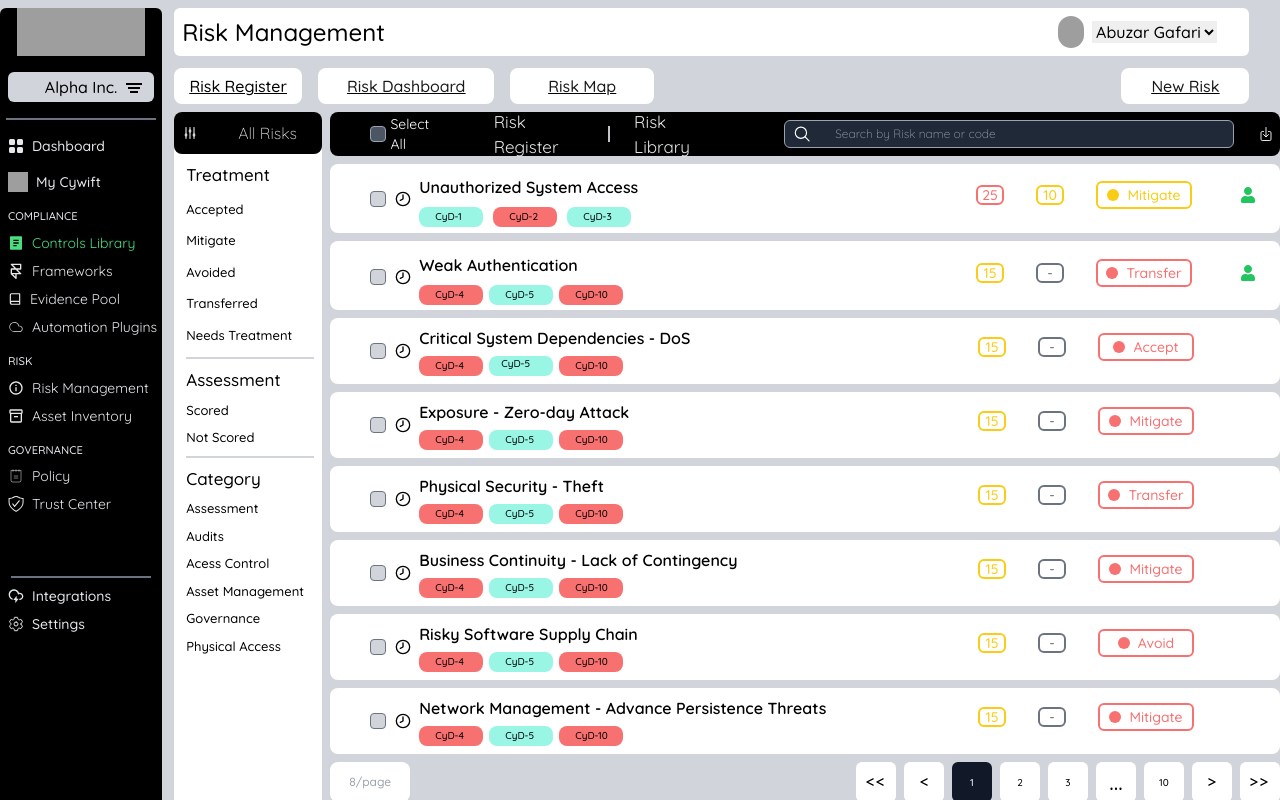
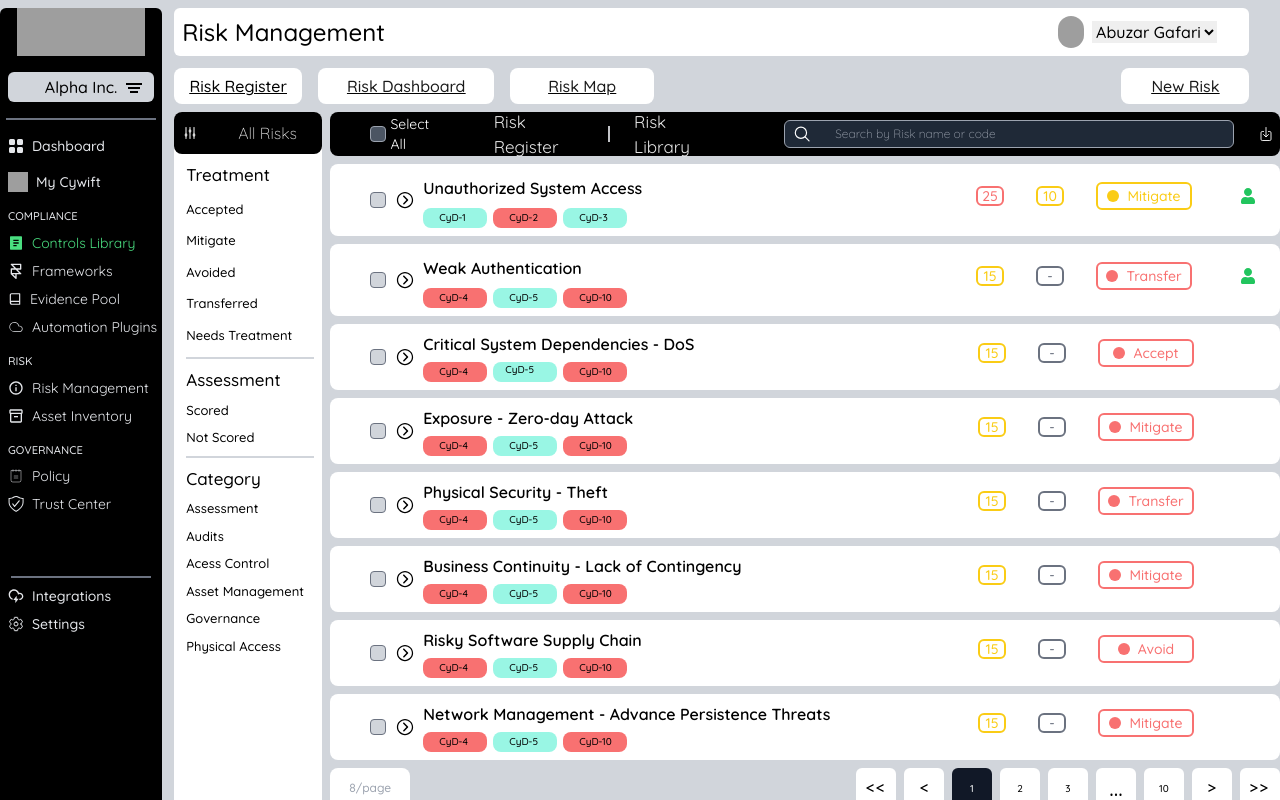
Before and after one commit to Ali-Hasan3312/cywift, a React (Vite) app: page / in a window 1280 px wide. Built offline with nearby package versions, Linux system fonts and the light colour scheme; grey boxes are pictures that could not be loaded.

Commit message:
add dropdowns in risk register

```diff
--- /dev/null
+++ b/src/components/DropDowns.tsx
@@ -0,0 +1,34 @@
+import { FaAngleRight  } from "react-icons/fa6";
+
+const DropDowns = () => {
+  return (
+    <div className=' h-full w-[90%] pb-4 pt-2 mx-auto mt-2 bg-gray-300 rounded-lg flex flex-col'>
+        <div className="flex items-center gap-6 cursor-pointer font-bold pl-2 h-8 w-[95%] rounded-lg text-lg mx-auto bg-white mt-2">
+        <FaAngleRight className=" text-[12px]"  />
+         <h1>Control Information</h1>
+        </div>
+        <div className="flex items-center gap-6 cursor-pointer font-bold pl-2 h-8 w-[95%] rounded-lg text-lg mx-auto bg-white mt-2">
+
+        <FaAngleRight className=" text-[12px]" />
+         <h1>Control Owners</h1>
+        </div>
+                <div className="flex items-center gap-6 cursor-pointer font-bold pl-2 h-8 w-[95%] rounded-lg text-lg mx-auto bg-white mt-2">
+
+        <FaAngleRight className=" text-[12px]" />
+         <h1>Control Requirement Mapping</h1>
+        </div>
+                <div className="flex items-center gap-6 cursor-pointer font-bold pl-2 h-8 w-[95%] rounded-lg text-lg mx-auto bg-white mt-2">
+
+        <FaAngleRight className=" text-[12px]" />
+         <h1>Automation Plugins</h1>
+        </div>
+                <div className="flex items-center gap-6 cursor-pointer font-bold pl-2 h-8 w-[95%] rounded-lg text-lg mx-auto bg-white mt-2">
+
+        <FaAngleRight className=" text-[12px]" />
+         <h1>Controls Evidence</h1>
+        </div>
+    </div>
+  )
+}
+
+export default DropDowns
--- a/src/components/RiskRegister.tsx
+++ b/src/components/RiskRegister.tsx
@@ -1,17 +1,30 @@
-import { useCallback, useState } from "react";
+import { useCallback, useEffect, useState } from "react";
 import { FaUser } from "react-icons/fa";
 import { FaGreaterThan, FaLessThan } from "react-icons/fa6";
 import { HiOutlineAdjustmentsVertical } from "react-icons/hi2";
 import { IoDownloadOutline, IoSearchOutline } from "react-icons/io5";
-import { LuClock8 } from "react-icons/lu";
+import { IoIosArrowDropdown, IoIosArrowDropright } from "react-icons/io";
 type CheckboxName = 'selectAll' | 'box1' | 'box2' | 'box3' | 'box4' | 'box5' | 'box6' | 'box7' | 'box8';
-
-type CheckboxState = {
+const boxNames = ['box1', 'box2', 'box3', 'box4', 'box5', 'box6', 'box7', 'box8'] as const;type CheckboxState = {
   [key in CheckboxName]: boolean;
+};
+type BoxName = typeof boxNames[number];
+type DropOpenState = {
+  [key in BoxName]: boolean;
 };
 import Sidebar from "../pages/Sidebar";
 import Navbar from "./Navbar";
+import DropDowns from "./DropDowns";
 const RiskManagement = () => {
+  const [dropOpenState, setDropOpenState] = useState<DropOpenState>(
+    boxNames.reduce((acc, boxName) => ({ ...acc, [boxName]: false }), {} as DropOpenState)
+  );
+  const handleDropToggle = useCallback((boxName: BoxName) => {
+    setDropOpenState(prev => ({
+      ...prev,
+      [boxName]: !prev[boxName]
+    }));
+  }, []);
   const [checkboxes, setCheckboxes] = useState({
     selectAll: false,
     box1: false,
@@ -23,6 +36,8 @@ const RiskManagement = () => {
     box7: false,
     box8: false,
   });
+
+
 
   const handleSelectAll = useCallback(() => {
     setCheckboxes(prev => {
@@ -104,19 +119,31 @@ const RiskManagement = () => {
             <IoDownloadOutline />
           </div>
         </div>
+
       </div>
-      <div className="register-container h-[69px] w-full bg-white rounded-lg mt-1 pb-2">
-    <div className="flex h-full items-center justify-between">
+      <div className="register-container-1 h-auto w-full bg-white rounded-lg mt-1 pb-2">
+    <div className="flex items-center justify-between">
     <div className="flex items-center gap-1">
       <label className="custom-checkbox-container text-white cursor-pointer flex ml-10 mt-2 font-normal text-sm">
-    <input type="checkbox" checked={checkboxes["box1"]}  onChange={()=>handleSingleCheck("box1")} />
+    <input type="checkbox" checked={checkboxes["box1"]} onChange={()=>handleSingleCheck("box1")} />
     <span className="custom-checkbox h-4 w-4 bg-gray-300 border border-gray-500 "></span>
 
     </label>
-      <LuClock8 className="mt-2"/>
+    {dropOpenState["box1"] ? (
+                    <IoIosArrowDropdown
+                      className="mt-2 text-xl cursor-pointer"
+                      onClick={() => handleDropToggle("box1")}
+                    />
+                  ) : (
+                    <IoIosArrowDropright
+                      className="mt-2 text-xl cursor-pointer"
+                      onClick={() => handleDropToggle("box1")}
+                    />
+                  )}
+
       <div className="flex flex-col gap-[4px] mt-3 ml-1">
       <span className=" font-semibold pb-1">Unauthorized System Access</span>
-      <div className="flex gap-[10px]">
+      <div className="flex gap-[6px]">
         <div className=" h-5 w-16 rounded-lg bg-teal-200 relative">
           <span className=" text-[10px] absolute left-4 top-[2px]">CyD-1</span>
         </div>
@@ -142,9 +169,13 @@ const RiskManagement = () => {
     </div>
     </div>
     </div>
-
-      </div>
-      <div className="register-container h-[69px] w-full bg-white rounded-lg mt-1 pb-2">
+    <div>
+     {dropOpenState["box1"] ? (
+        <DropDowns />
+      ) : (<></>)}
+   </div>
+    </div>
+      <div className="register-container-2 h-auto w-full bg-white rounded-lg mt-1 pb-2">
     <div className="flex items-center justify-between">
     <div className="flex items-center gap-1">
       <label className="custom-checkbox-container text-white cursor-pointer flex ml-10 mt-2 font-normal text-sm">
@@ -152,7 +183,18 @@ const RiskManagement = () => {
     <span className="custom-checkbox h-4 w-4 bg-gray-300 border border-gray-500 "></span>
 
     </label>
-      <LuClock8 className="mt-2"/>
+    {dropOpenState["box2"] ? (
+                    <IoIosArrowDropdown
+                      className="mt-2 text-xl cursor-pointer"
+                      onClick={() => handleDropToggle("box2")}
+                    />
+                  ) : (
+                    <IoIosArrowDropright
+                      className="mt-2 text-xl cursor-pointer"
+                      onClick={() => handleDropToggle("box2")}
+                    />
+                  )}
+
       <div className="flex flex-col gap-[4px] mt-3 ml-1">
       <span className=" font-semibold pb-1">Weak Authentication</span>
       <div className="flex gap-[6px]">
@@ -181,9 +223,13 @@ const RiskManagement = () => {
     </div>
     </div>
     </div>
-
-      </div>
-      <div className=" register-container h-[69px] w-full bg-white rounded-lg mt-1 pb-2">
+    <div>
+     {dropOpenState["box2"] ? (
+        <DropDowns />
+      ) : (<></>)}
+   </div>
+    </div>
+      <div className=" register-container h-auto w-full bg-white rounded-lg mt-1 pb-2">
     <div className="flex items-center justify-between">
     <div className="flex items-center gap-1">
       <label className="custom-checkbox-container text-white cursor-pointer flex ml-10 mt-2 font-normal text-sm">
@@ -191,7 +237,17 @@ const RiskManagement = () => {
     <span className="custom-checkbox h-4 w-4 bg-gray-300 border border-gray-500 "></span>
 
     </label>
-      <LuClock8 className="mt-2"/>
+    {dropOpenState["box3"] ? (
+                    <IoIosArrowDropdown
+                      className="mt-2 text-xl cursor-pointer"
+                      onClick={() => handleDropToggle("box3")}
+                    />
+                  ) : (
+                    <IoIosArrowDropright
+                      className="mt-2 text-xl cursor-pointer"
+                      onClick={() => handleDropToggle("box3")}
+                    />
+                  )}
       <div className="flex flex-col gap-[2px] mt-2 ml-1">
       <span className=" font-semibold pb-1">Critical System Dependencies - DoS</span>
       <div className="flex gap-[6px]">
@@ -218,9 +274,13 @@ const RiskManagement = () => {
 
     </div>
     </div>
-
+    <div>
+     {dropOpenState["box3"] ? (
+        <DropDowns />
+      ) : (<></>)}
+   </div>
       </div>
-      <div className=" register-container h-[69px] w-full bg-white rounded-lg mt-1 pb-2">
+      <div className=" register-container h-auto w-full bg-white rounded-lg mt-1 pb-2">
     <div className="flex items-center justify-between">
     <div className="flex items-center gap-1">
       <label className="custom-checkbox-container text-white cursor-pointer flex ml-10 mt-2 font-normal text-sm">
@@ -228,7 +288,19 @@ const RiskManagement = () => {
     <span className="custom-checkbox h-4 w-4 bg-gray-300 border border-gray-500 "></span>
 
     </label>
-      <LuClock8 className="mt-2"/>
+    {dropOpenState["box4"] ? (
+                    <IoIosArrowDropdown
+                      className="mt-2 text-xl cursor-pointer"
+                      onClick={() => handleDropToggle("box4")}
+                    />
+                  ) : (
+
+                    <IoIosArrowDropright
+                      className="mt-2 text-xl cursor-pointer"
+                      onClick={() => handleDropToggle("box4")}
+                    />
+
+                  )}
       <div className="flex flex-col gap-[2px] mt-2 ml-1">
       <span className=" font-semibold pb-1">Exposure - Zero-day Attack</span>
       <div className="flex gap-[6px]">
@@ -245,6 +317,7 @@ const RiskManagement = () => {
       </div>
       </div>
       </div>
+
     <div className="flex items-center gap-8 mr-[70px]">
     <div className="flex items-center justify-center border-2 h-5 rounded-md text-sm border-yellow-400 w-7 text-yellow-400">15</div>
     <div className="flex items-center justify-center border-2 h-5 rounded-md text-sm border-gray-500 w-7 text-gray-500">-</div>
@@ -255,9 +328,14 @@ const RiskManagement = () => {
 
     </div>
     </div>
+   <div>
+     {dropOpenState["box4"] ? (
+        <DropDowns />
+      ) : (<></>)}
+   </div>
 
       </div>
-      <div className=" register-container h-[69px] w-full bg-white rounded-lg mt-1 pb-2">
+      <div className=" register-container h-auto w-full bg-white rounded-lg mt-1 pb-2">
     <div className="flex items-center justify-between">
     <div className="flex items-center gap-1">
       <label className="custom-checkbox-container text-white cursor-pointer flex ml-10 mt-2 font-normal text-sm">
@@ -265,7 +343,17 @@ const RiskManagement = () => {
     <span className="custom-checkbox h-4 w-4 bg-gray-300 border border-gray-500 "></span>
 
     </label>
-      <LuClock8 className="mt-2"/>
+    {dropOpenState["box5"] ? (
+                    <IoIosArrowDropdown
+                      className="mt-2 text-xl cursor-pointer"
+                      onClick={() => handleDropToggle("box5")}
+                    />
+                  ) : (
+                    <IoIosArrowDropright
+                      className="mt-2 text-xl cursor-pointer"
+                      onClick={() => handleDropToggle("box5")}
+                    />
+                  )}
       <div className="flex flex-col gap-[2px] mt-2 ml-1">
       <span className=" font-semibold pb-1">Physical Security - Theft</span>
       <div className="flex gap-[6px]">
@@ -293,8 +381,13 @@ const RiskManagement = () => {
     </div>
     </div>
 
+    <div>
+     {dropOpenState["box5"] ? (
+        <DropDowns />
+      ) : (<></>)}
+   </div>
       </div>
-      <div className=" register-container h-[69px] w-full bg-white rounded-lg mt-1 pb-2">
+      <div className=" register-container h-auto w-full bg-white rounded-lg mt-1 pb-2">
     <div className="flex items-center justify-between">
     <div className="flex items-center gap-1">
       <label className="custom-checkbox-container text-white cursor-pointer flex ml-10 mt-2 font-normal text-sm">
@@ -302,7 +395,17 @@ const RiskManagement = () => {
     <span className="custom-checkbox h-4 w-4 bg-gray-300 border border-gray-500 "></span>
 
     </label>
-      <LuClock8 className="mt-2"/>
+    {dropOpenState["box6"] ? (
+                    <IoIosArrowDropdown
+                      className="mt-2 text-xl cursor-pointer"
+                      onClick={() => handleDropToggle("box6")}
+                    />
+                  ) : (
+                    <IoIosArrowDropright
+                      className="mt-2 text-xl cursor-pointer"
+                      onClick={() => handleDropToggle("box6")}
+                    />
+                  )}
       <div className="flex flex-col gap-[2px] mt-2 ml-1">
       <span className=" font-semibold pb-1">Business Continuity - Lack of Contingency</span>
       <div className="flex gap-[6px]">
@@ -329,9 +432,13 @@ const RiskManagement = () => {
 
     </div>
     </div>
-
+    <div>
+     {dropOpenState["box6"] ? (
+        <DropDowns />
+      ) : (<></>)}
+   </div>
       </div>
-      <div className=" register-container h-[69px] w-full bg-white rounded-lg mt-1 pb-2">
+      <div className=" register-container h-auto w-full bg-white rounded-lg mt-1 pb-2">
     <div className="flex items-center justify-between">
     <div className="flex items-center gap-1">
       <label className="custom-checkbox-container text-white cursor-pointer flex ml-10 mt-2 font-normal text-sm">
@@ -339,7 +446,17 @@ const RiskManagement = () => {
     <span className={`custom-checkbox h-4 w-4 bg-gray-300 border border-gray-500`}></span>
 
     </label>
-      <LuClock8 className="mt-2"/>
+    {dropOpenState["box7"] ? (
+                    <IoIosArrowDropdown
+                      className="mt-2 text-xl cursor-pointer"
+                      onClick={() => handleDropToggle("box7")}
+                    />
+                  ) : (
+                    <IoIosArrowDropright
+                      className="mt-2 text-xl cursor-pointer"
+                      onClick={() => handleDropToggle("box7")}
+                    />
+                  )}
       <div className="flex flex-col gap-[2px] mt-2 ml-1">
       <span className=" font-semibold pb-1">Risky Software Supply Chain</span>
       <div className="flex gap-[6px]">
@@ -366,9 +483,13 @@ const RiskManagement = () => {
 
     </div>
     </div>
-
+    <div>
+     {dropOpenState["box7"] ? (
+        <DropDowns />
+      ) : (<></>)}
+   </div>
       </div>
-      <div className=" register-container h-[69px] w-full bg-white rounded-lg mt-1 pb-2">
+      <div className=" register-container h-auto w-full bg-white rounded-lg mt-1 pb-2">
     <div className="flex items-center justify-between">
     <div className="flex items-center gap-1">
       <label className="custom-checkbox-container text-white cursor-pointer flex ml-10 mt-2 font-normal text-sm">
@@ -376,7 +497,17 @@ const RiskManagement = () => {
     <span className="custom-checkbox h-4 w-4 bg-gray-300 border border-gray-500 "></span>
 
     </label>
-      <LuClock8 className="mt-2"/>
+    {dropOpenState["box8"] ? (
+                    <IoIosArrowDropdown
+                      className="mt-2 text-xl cursor-pointer"
+                      onClick={() => handleDropToggle("box8")}
+                    />
+                  ) : (
+                    <IoIosArrowDropright
+                      className="mt-2 text-xl cursor-pointer"
+                      onClick={() => handleDropToggle("box8")}
+                    />
+                  )}
       <div className="flex flex-col gap-[2px] mt-2 ml-1">
       <span className=" font-semibold pb-1">Network Management - Advance Persistence Threats</span>
       <div className="flex gap-[6px]">
@@ -400,10 +531,13 @@ const RiskManagement = () => {
       <div className=" h-3 w-3 rounded-full bg-red-400"></div>
       <span>Mitigate</span>
     </div>
-
     </div>
     </div>
-
+    <div>
+     {dropOpenState["box8"] ? (
+        <DropDowns />
+      ) : (<></>)}
+   </div>
       </div>
       <div className="flex justify-between mt-1">
         <div className=" h-10 w-20 rounded-lg text-gray-400 bg-white text-[12px] text-center flex items-center justify-center cursor-pointer">
```
